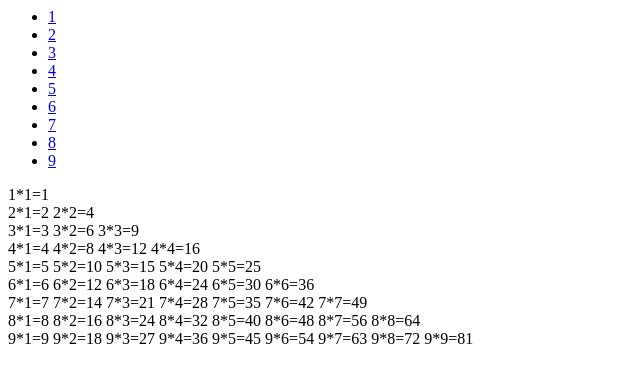
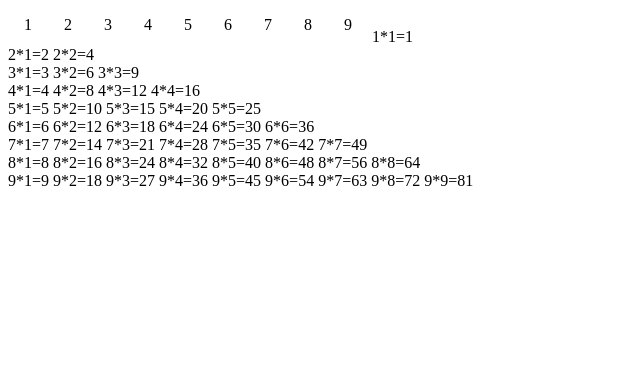
Before and after one commit to ggggyj/dom, a plain HTML site: page index.html in a window 1280 px wide. Shown: the whole page, without its empty margins (0-640 px from the left). Drawn offline with Linux system fonts and the light colour scheme.

Commit message:
Update index.html

```diff
--- a/index.html
+++ b/index.html
@@ -4,6 +4,29 @@
  <title>
   九九乘法表
  </title>
+ <style>
+ul.pagination {
+    display: inline-block;
+    padding: 0;
+    margin: 0;
+}
+
+ul.pagination li {display: inline;}
+
+ul.pagination li a {
+    color: black;
+    float: left;
+    padding: 8px 16px;
+    text-decoration: none;
+}
+
+ul.pagination li a.active {
+    background-color: #4CAF50;
+    color: white;
+}
+
+ul.pagination li a:hover:not(.active) {background-color: #ddd;}
+</style>
 </head>
 <body>
  <ul class="pagination">
```
